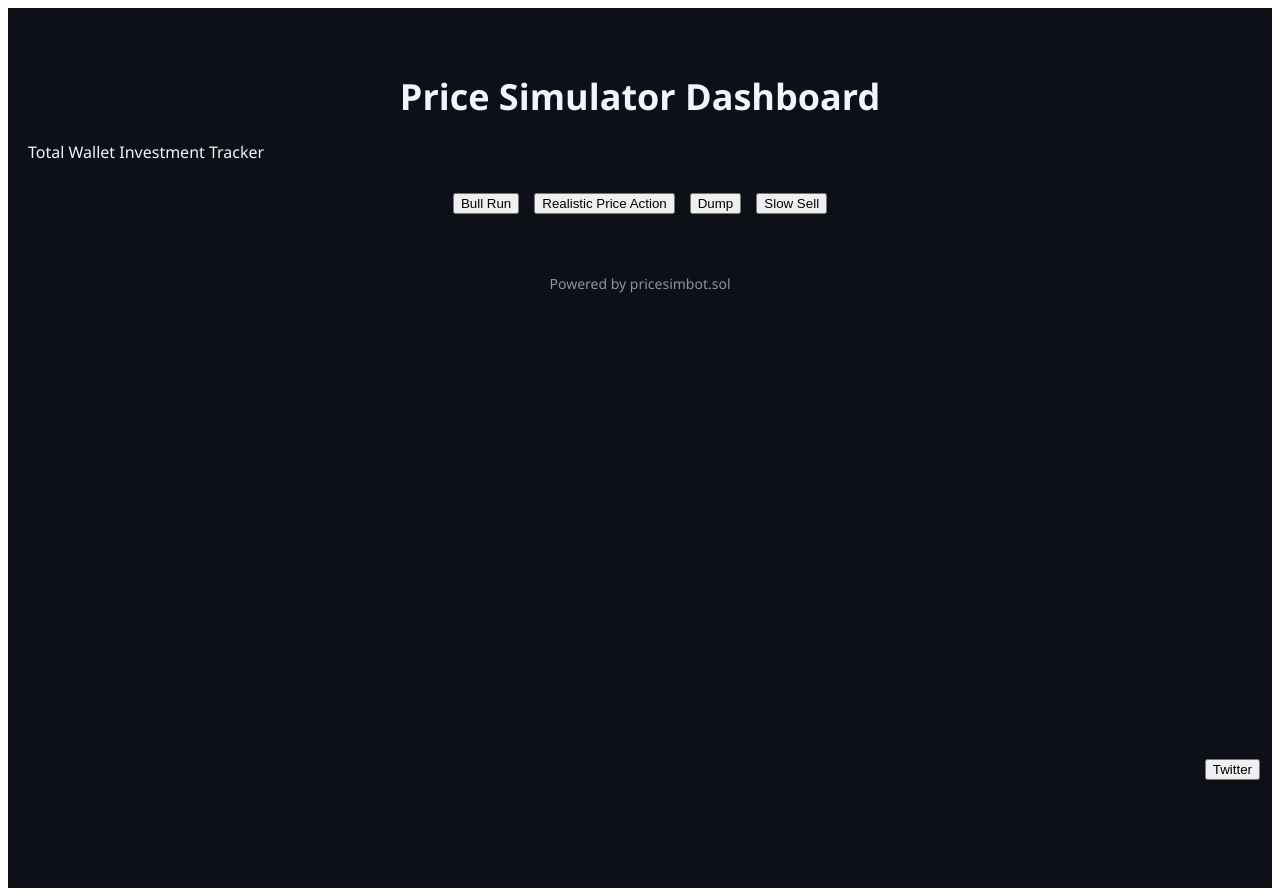
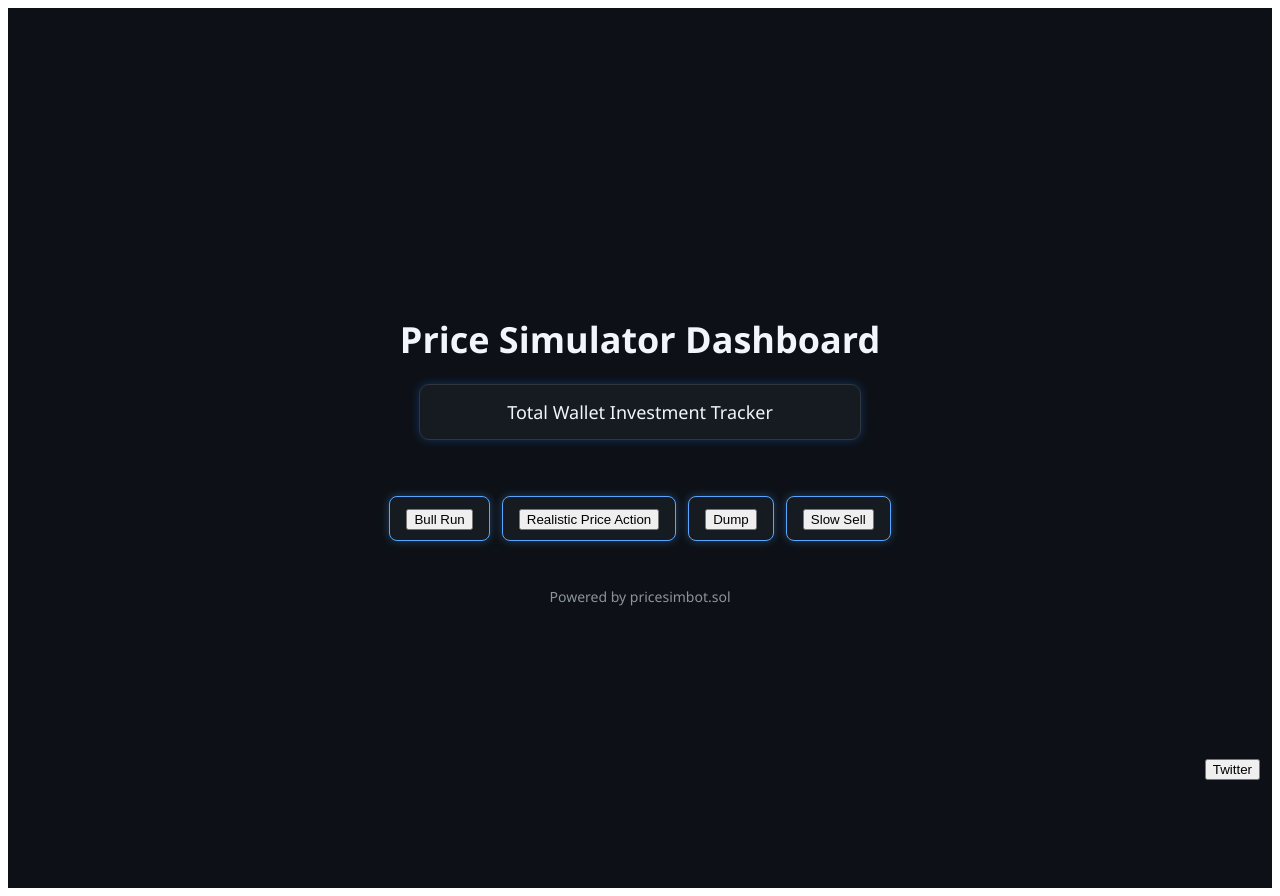
Before and after one commit to pricesimbot/psb-ui, a React (Create React App) app: page / in a window 1280 px wide. Built offline with nearby package versions, Linux system fonts and the light colour scheme.

Commit message:
Added full styled dashboard UI

```diff
--- a/src/pages/Dashboard.js
+++ b/src/pages/Dashboard.js
@@ -14,6 +14,10 @@ const Dashboard = () => {
     minHeight: '100vh',
     padding: '40px 20px',
     fontFamily: 'Segoe UI, Tahoma, Geneva, Verdana, sans-serif',
+    display: 'flex',
+    flexDirection: 'column',
+    alignItems: 'center',
+    justifyContent: 'center',
   };
 
   const titleStyle = {
@@ -23,17 +27,41 @@ const Dashboard = () => {
     textAlign: 'center',
   };
 
+  const buttonStyle = {
+    backgroundColor: '#161b22',
+    border: '1px solid #58a6ff',
+    borderRadius: '8px',
+    color: '#58a6ff',
+    padding: '10px 16px',
+    margin: '6px',
+    cursor: 'pointer',
+    fontSize: '16px',
+    transition: '0.2s',
+    boxShadow: '0 0 8px #58a6ff55',
+  };
+
   const buttonContainerStyle = {
     display: 'flex',
-    gap: '15px',
+    flexWrap: 'wrap',
     justifyContent: 'center',
-    flexWrap: 'wrap',
-    marginTop: '30px',
+    marginTop: '20px',
   };
 
-  const poweredByStyle = {
+  const walletTrackerBox = {
+    border: '1px solid #30363d',
+    borderRadius: '10px',
+    padding: '15px 20px',
+    backgroundColor: '#161b22',
+    boxShadow: '0 0 10px #1f6feb55',
+    fontSize: '18px',
+    marginBottom: '30px',
+    width: '100%',
+    maxWidth: '400px',
     textAlign: 'center',
-    marginTop: '60px',
+  };
+
+  const footerStyle = {
+    marginTop: '40px',
     fontSize: '14px',
     color: '#8b949e',
   };
@@ -41,15 +69,17 @@ const Dashboard = () => {
   return (
     <div style={containerStyle}>
       <h1 style={titleStyle}>Price Simulator Dashboard</h1>
-      <WalletTracker />
+      <div style={walletTrackerBox}>
+        <WalletTracker />
+      </div>
       <div style={buttonContainerStyle}>
-        <BullRunButton />
-        <RealisticPriceActionButton />
-        <DumpButton />
-        <SlowSellButton />
+        <div style={buttonStyle}><BullRunButton /></div>
+        <div style={buttonStyle}><RealisticPriceActionButton /></div>
+        <div style={buttonStyle}><DumpButton /></div>
+        <div style={buttonStyle}><SlowSellButton /></div>
       </div>
       <FloatingTwitterButton />
-      <div style={poweredByStyle}>Powered by pricesimbot.sol</div>
+      <div style={footerStyle}>Powered by pricesimbot.sol</div>
     </div>
   );
 };
```
Also changed, not shown: 2 other files (tests, documents, lock files or other folders).
